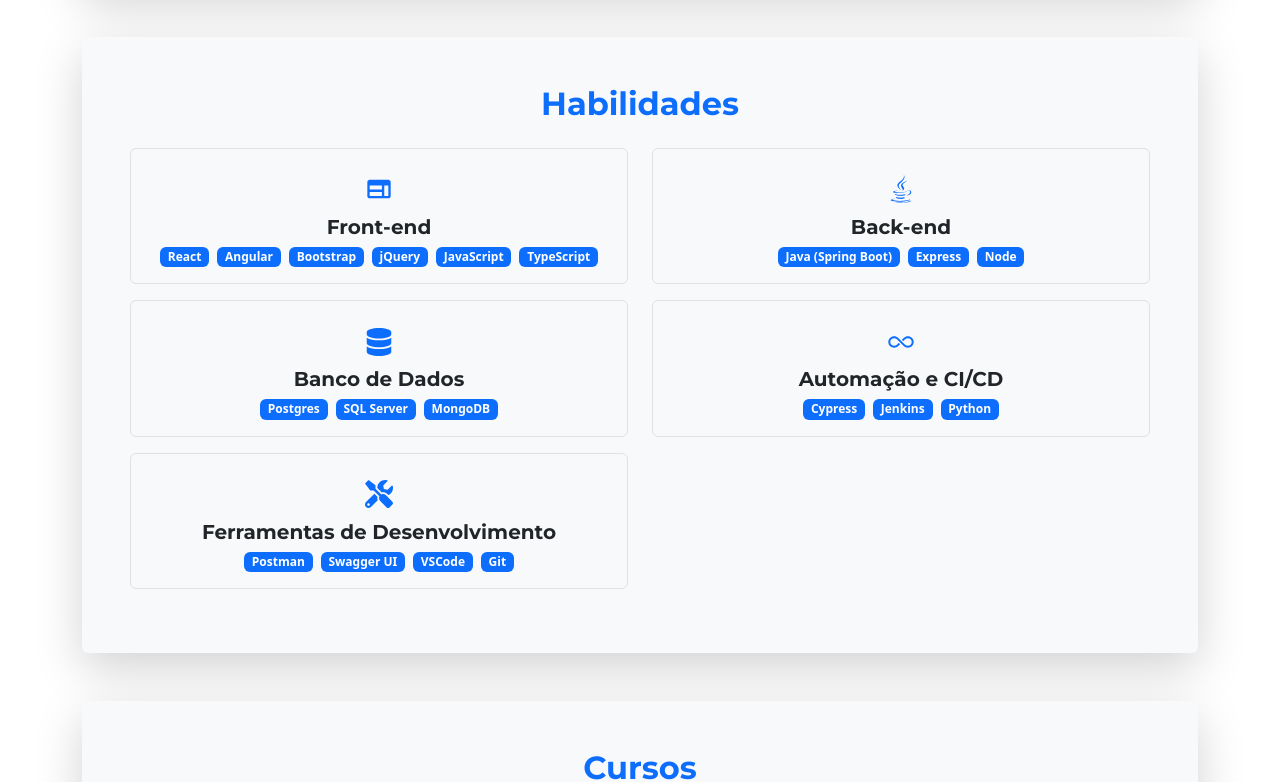
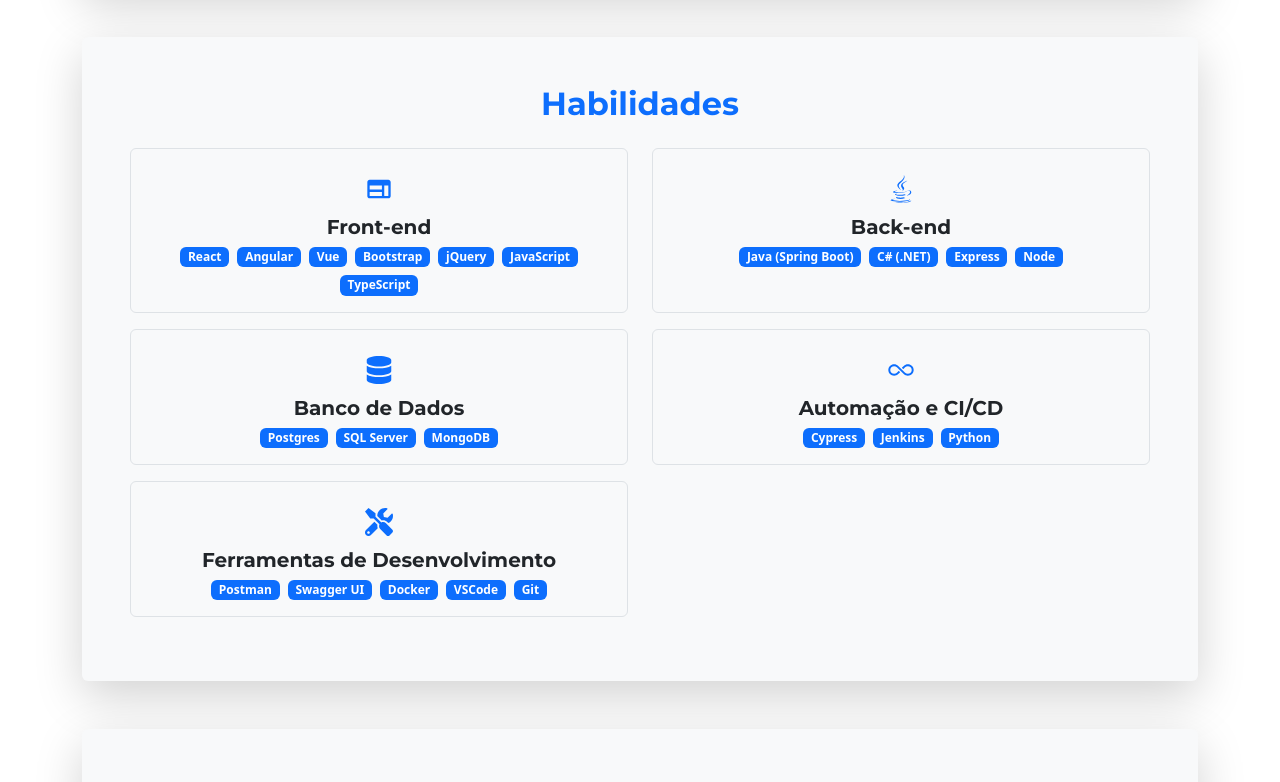
Before and after one commit to GremlinX/gremlinx.github.io, a React (Create React App) app: page /about in a window 1280 px wide. Shown: the part 457-1239 px from the top of the page. Built offline with nearby package versions, Linux system fonts and the light colour scheme.

Commit message:
update About and Home

```diff
--- a/src/components/About.js
+++ b/src/components/About.js
@@ -52,6 +52,7 @@
                 skills={[
                   "React",
                   "Angular",
+                  "Vue",
                   "Bootstrap",
                   "jQuery",
                   "JavaScript",
@@ -62,7 +63,7 @@
               <SkillCard
                 icon={<FaJava />}
                 title="Back-end"
-                skills={["Java (Spring Boot)", "Express", "Node"]}
+                skills={["Java (Spring Boot)", "C# (.NET)", "Express", "Node"]}
                 theme={theme}
               />
               <SkillCard
@@ -80,7 +81,7 @@
                <SkillCard
                 icon={<FaTools />}
                 title="Ferramentas de Desenvolvimento"
-                skills={["Postman", "Swagger UI", "VSCode", "Git"]}
+                skills={["Postman", "Swagger UI", "Docker", "VSCode", "Git"]}
                 theme={theme}
               />
             </div>
--- a/src/components/Home.js
+++ b/src/components/Home.js
@@ -50,7 +50,7 @@
                   src={`${process.env.PUBLIC_URL}/assets/images/profile_image.png`}
                   alt="Minha Foto"
                   className="profile-img img-fluid rounded w-100 h-auto"
-                  style={{ maxHeight: "450px", objectFit: "cover" }}
+                  style={{ maxHeight: "350px", objectFit: "cover" }}
                 />
               </motion.div>
             </div>
```
Also changed, not shown: ideas.txt.
